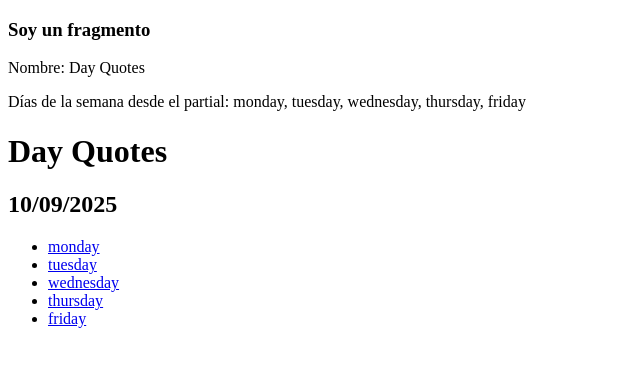
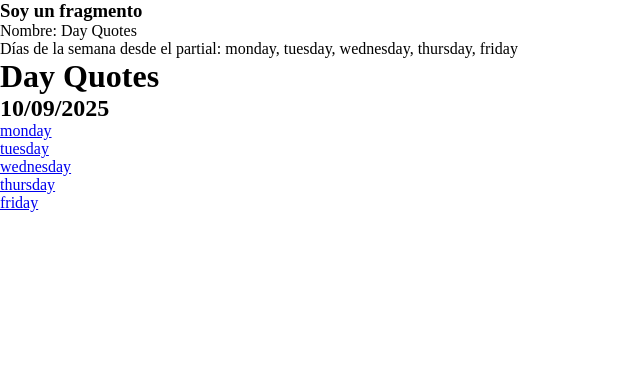
Before and after one commit to EdwinAlexanderBernardinoMoran/django, a Django app: page /quotes/ in a window 1280 px wide. Shown: the top 367 px of the page, without its empty margins (0-640 px from the left). Run offline with Django 3.2, Linux system fonts and the light colour scheme.

Commit message:
S5 - Archivos staticos

```diff
--- /dev/null
+++ b/quotes/static/quotes/styles.css
@@ -0,0 +1,5 @@
+*{
+    margin: 0;
+    padding: 0;
+    box-sizing: border-box;
+}
--- a/quotes/templates/quotes/quotes.html
+++ b/quotes/templates/quotes/quotes.html
@@ -1,6 +1,14 @@
 {% extends 'base.html' %}
 
+{% comment %} Carga de archivos estaticos {% endcomment %}
+{% load static %}
+
 {% block title %} Day Quotes {% endblock %}
+
+{% block page_styles %}
+    <link rel="stylesheet" href="{% static 'quotes/styles.css' %}">
+{% endblock page_styles %}
+
 
 {% block content %}
     {% include './includes/partial.html' with name=name day_weeks=day_weeks %}
--- a/templates/base.html
+++ b/templates/base.html
@@ -4,6 +4,7 @@
     <meta charset="UTF-8">
     <meta name="viewport" content="width=device-width, initial-scale=1.0">
     <title>{% block title %} Base Title {% endblock %}</title>
+    {% block page_styles %}{% endblock page_styles %}
 </head>
 <body>
     {% block content %}
```
